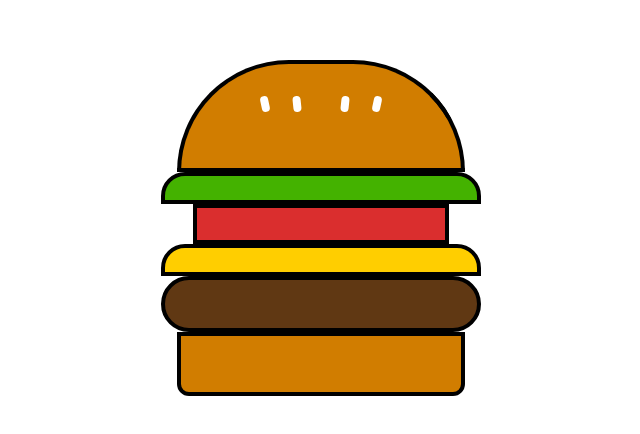
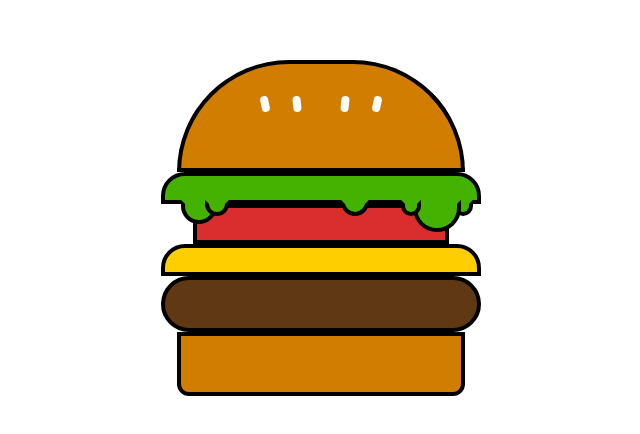
Before and after one commit to ribamarf01/burger-stacker, a React (Vite) app: page / in a window 1280 px wide. Shown: the part 172-606 px from the top of the page, without its empty margins (319-959 px from the left). Built offline with nearby package versions, Linux system fonts and the light colour scheme.

Commit message:
lettuce changes

```diff
--- a/src/App.tsx
+++ b/src/App.tsx
@@ -6,7 +6,8 @@ import Burger from "./components/Burger"
 
 const App = () => {
 
-  const items = [<Bun isUpperPart />,
+  const items = [
+    <Bun isUpperPart />,
     <Lettuce />,
     <Tomato />,
     <Cheese />,
@@ -16,7 +17,7 @@ const App = () => {
 
   return (<>
     <div className="flex flex-col items-center justify-center h-screen w-full">
-      { items.map(item => item) }
+      {items.map(item => item)}
     </div>
   </>)
 }
--- a/src/components/Lettuce.tsx
+++ b/src/components/Lettuce.tsx
@@ -1,9 +1,17 @@
 const Lettuce = () => {
 
   return (<>
-    <div
-      className="h-8 w-80 bg-lettuce rounded-t-3xl border-4 border-black"
-    ></div>
+    <div className="h-8 w-80 bg-lettuce rounded-t-3xl border-4 border-black relative">
+      <div className="h-6 w-9 bg-lettuce rounded-b-3xl border-4 border-black border-t-transparent absolute top-6 left-4"></div>
+      <div className="h-4 w-6 bg-lettuce rounded-b-3xl border-4 border-black border-t-transparent absolute top-6 left-10"></div>
+
+      <div className="h-4 w-7 bg-lettuce rounded-b-3xl border-4 border-black border-t-transparent absolute top-6 left-44"></div>
+
+      <div className="h-4 w-5 bg-lettuce rounded-b-3xl border-4 border-black border-t-transparent absolute top-6 right-1"></div>
+      <div className="h-8 w-12 bg-lettuce rounded-b-3xl border-4 border-black border-t-transparent absolute top-6 right-4"></div>
+      <div className="h-4 w-5 bg-lettuce rounded-b-3xl border-4 border-black border-t-transparent absolute top-6 right-14"></div>
+
+    </div>
   </>)
 
 }
```
Lines whose indentation alone changed are shown as unchanged.
